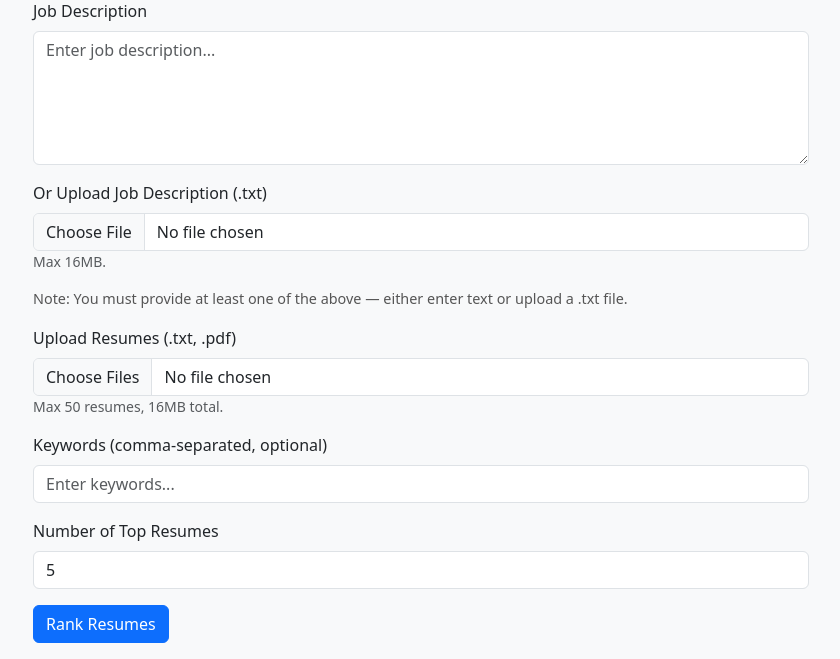
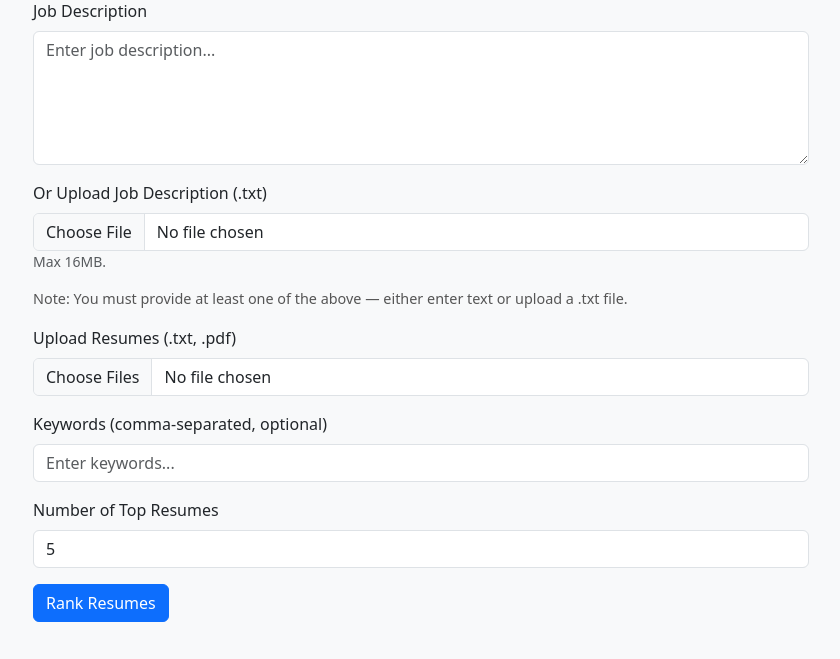
Before and after one commit to iamgroot1123/ai-resume-ranker, a Flask app: page / in a window 1280 px wide. Shown: the part 165-824 px from the top of the page, without its empty margins (219-1059 px from the left). After the commit the page ends 787 px from the top, so only its background shows below. Run offline with Flask 3, Linux system fonts and the light colour scheme; parts of the project's set-up code (start-up, migrations or seed data) failed here and were passed over; some libraries are stand-ins or nearby versions.

Commit message:
Removed resume upload limits

```diff
--- a/app/routes.py
+++ b/app/routes.py
@@ -18,9 +18,6 @@ def index():
         resume_files = request.files.getlist("resume_files")
         keywords = request.form.get("keywords")
         top_n = int(request.form.get("top_n", 5))
-
-        if len(resume_files) > 50:
-            return render_template("index.html", error="Maximum 50 resumes allowed.")
 
         job_desc_text = ""
 
--- a/app/templates/index.html
+++ b/app/templates/index.html
@@ -105,9 +105,6 @@
             accept=".txt,.pdf"
             multiple
             required />
-          <small class="form-text text-muted"
-            >Max 50 resumes, 16MB total.</small
-          >
         </div>
         <div class="mb-3">
           <label for="keywords" class="form-label"
```
